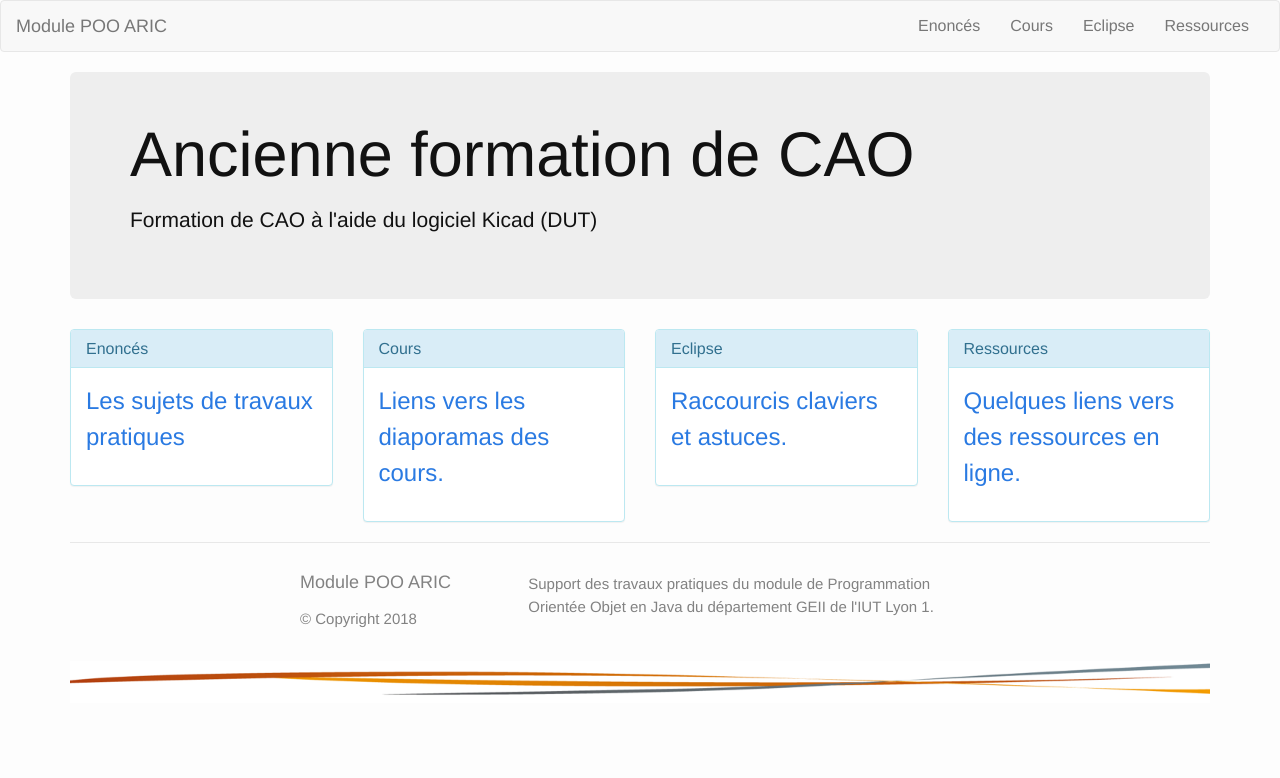
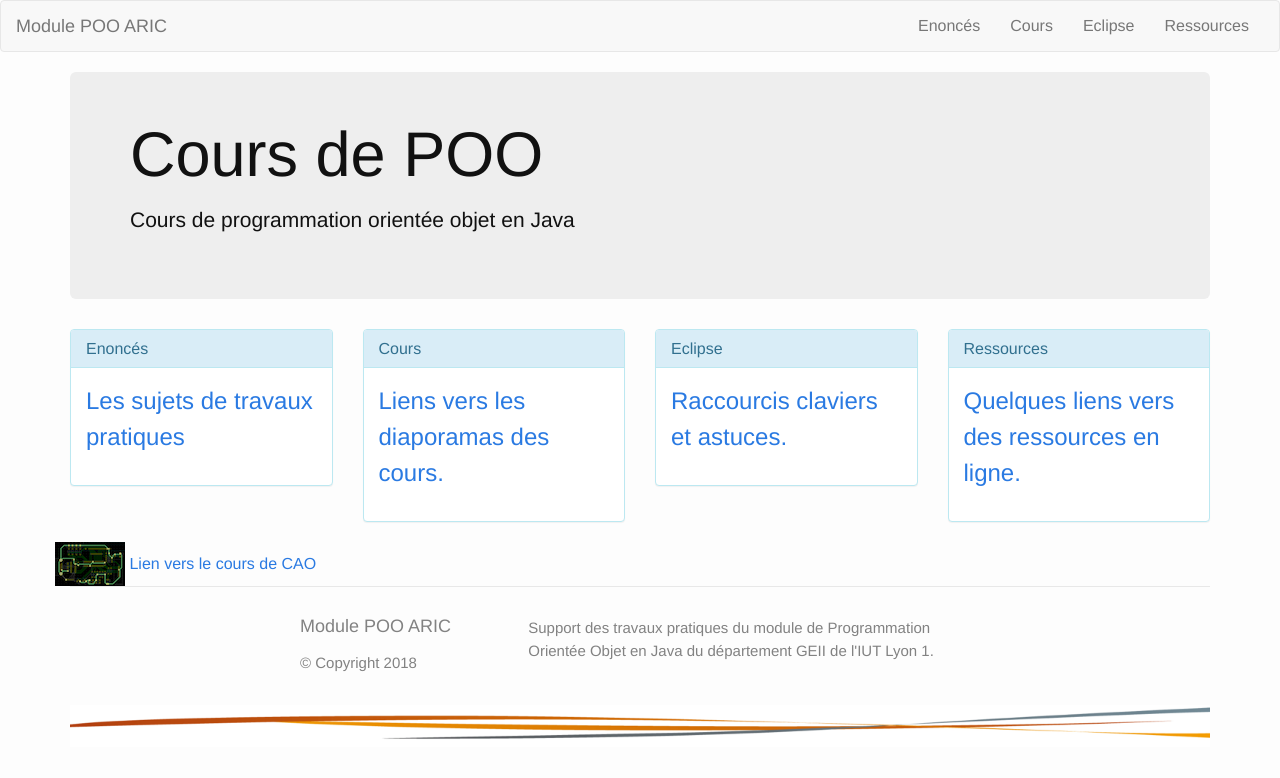
Before and after one commit to geiilyon/geiilyon.github.io, a Jekyll site: the page built from index.html, in a window 1280 px wide. Shown: the top 778 px of the page. Built offline with Jekyll 4.4.1, drawn with Linux system fonts in a browser that asks for light colours; nearby versions of some CDN libraries; library files that are not in the unit come from our copies.

Commit message:
Revert "ajout avertissement du changement de site pour le BUT"
This reverts commit a5324679d4939025198c6fb6fc80d4024c72eccd.

```diff
--- a/index.html
+++ b/index.html
@@ -1,7 +1,7 @@
 ---
 layout: default
-title: Ancienne formation de CAO
-excerpt: Formation de CAO à l'aide du logiciel Kicad (DUT)
+title: Cours de POO
+excerpt: Cours de programmation orientée objet en Java
 ---
 
 <div class="row">
@@ -18,3 +18,6 @@
     </div>
     {% endfor %}
 </div>
+<div class="row">
+    <a href="https://geiilyon.github.io/cao-geii-lyon"><img src="{{ site.baseurl }}/img/carte.png"></img>    Lien vers le cours de CAO</a>
+</div>
```
